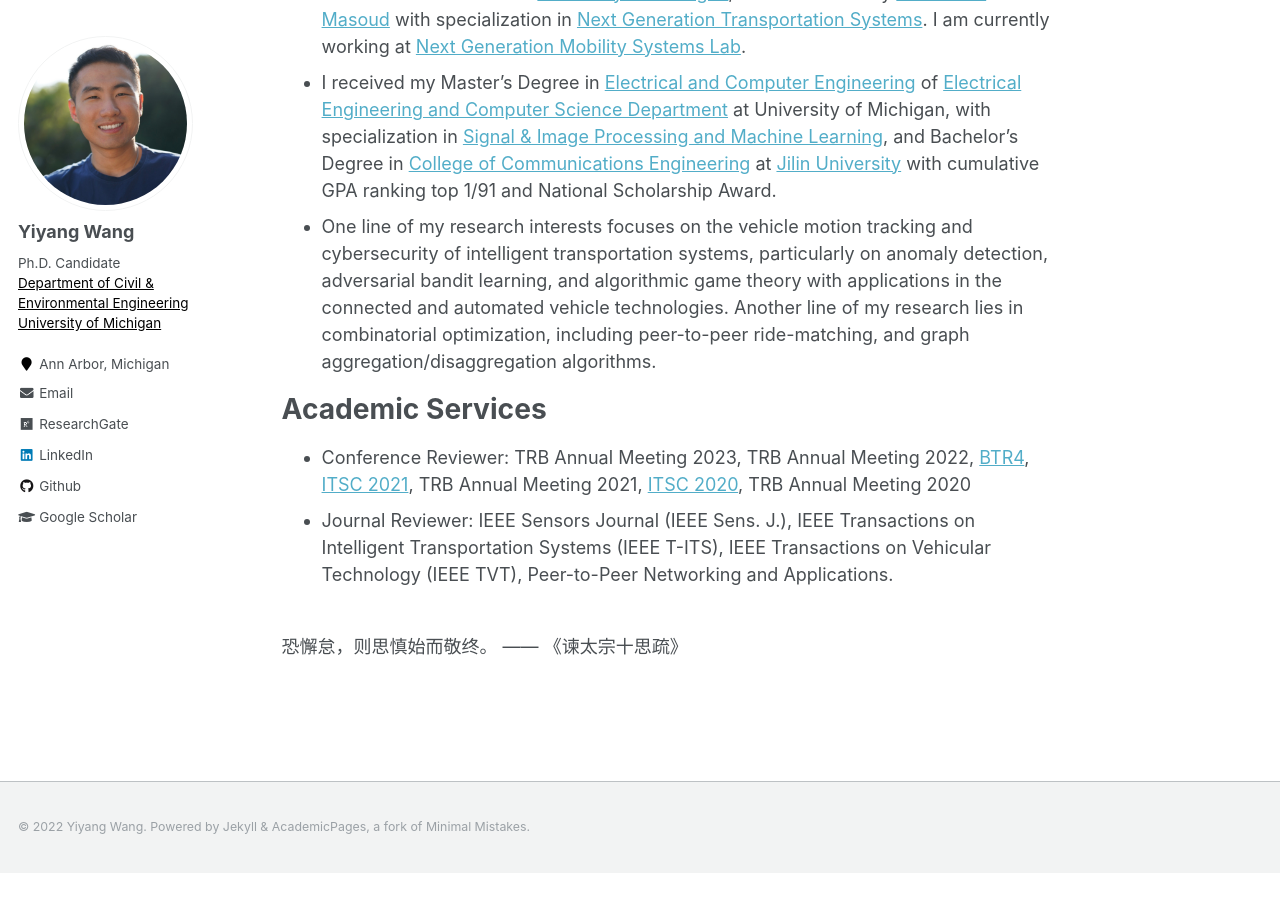
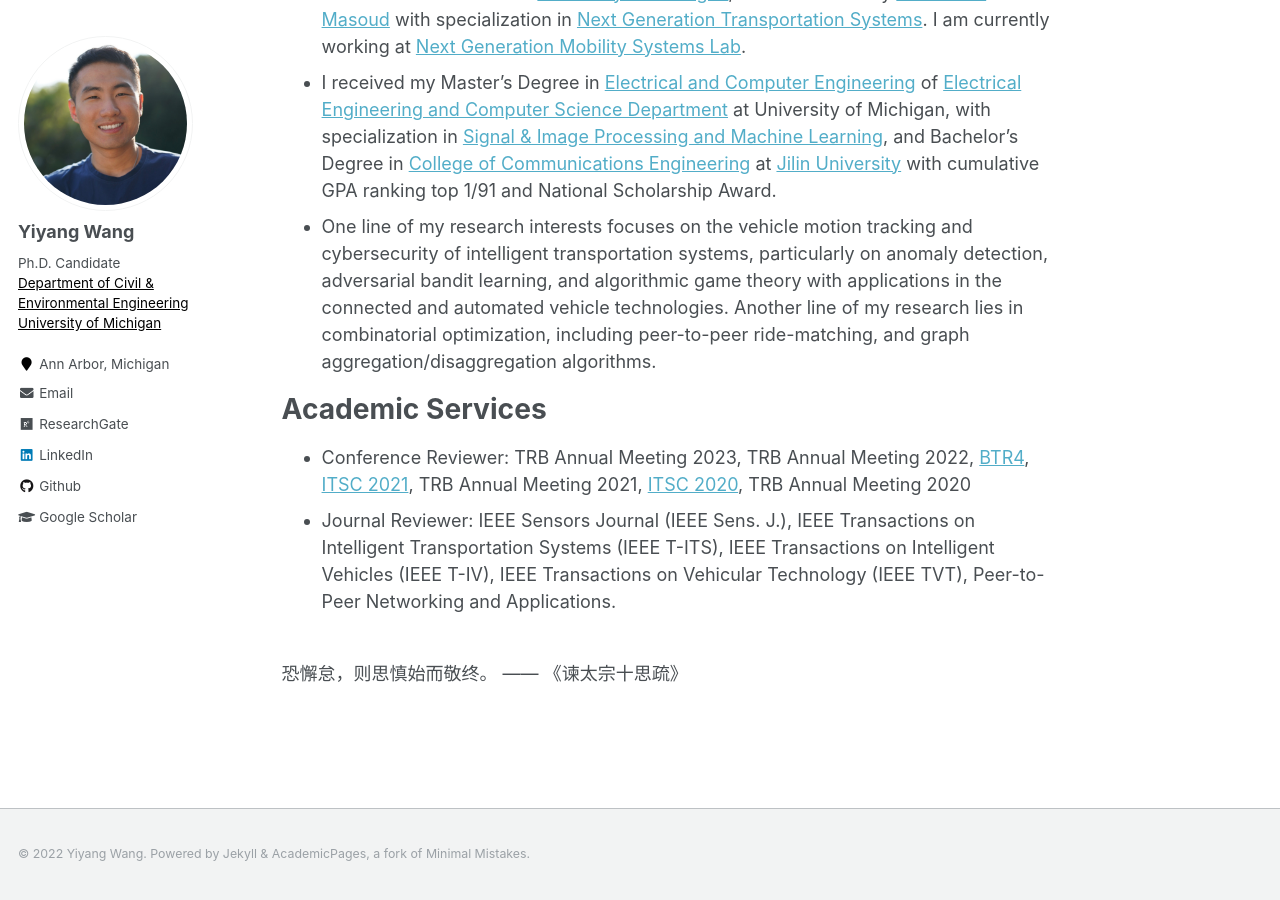
Before and after one commit to yiyangwan/yiyangwan.github.io, a Jekyll site: the page built from _pages/about.md, in a window 1280 px wide and 900 px high, scrolled down 580 px. Built offline with Jekyll 4.4.1, drawn with Linux system fonts in a browser that asks for light colours; before the commit the page ends 1453 px from its top, so only the background shows below that.

Commit message:
Update about.md

```diff
--- a/_pages/about.md
+++ b/_pages/about.md
@@ -21,6 +21,6 @@
 
 # Academic Services
 * Conference Reviewer: TRB Annual Meeting 2023, TRB Annual Meeting 2022, [BTR4](https://easychair.org/cfp/BTR4), [ITSC 2021](https://2021.ieee-itsc.org/), TRB Annual Meeting 2021, [ITSC 2020](https://www.ieee-itsc2020.org/), TRB Annual Meeting 2020
-* Journal Reviewer: IEEE Sensors Journal (IEEE Sens. J.), IEEE Transactions on Intelligent Transportation Systems (IEEE T-ITS), IEEE Transactions on Vehicular Technology (IEEE TVT), Peer-to-Peer Networking and Applications.
+* Journal Reviewer: IEEE Sensors Journal (IEEE Sens. J.), IEEE Transactions on Intelligent Transportation Systems (IEEE T-ITS), IEEE Transactions on Intelligent Vehicles (IEEE T-IV), IEEE Transactions on Vehicular Technology (IEEE TVT), Peer-to-Peer Networking and Applications.
 
 <br>恐懈怠，则思慎始而敬终。 ——  《谏太宗十思疏》
```
